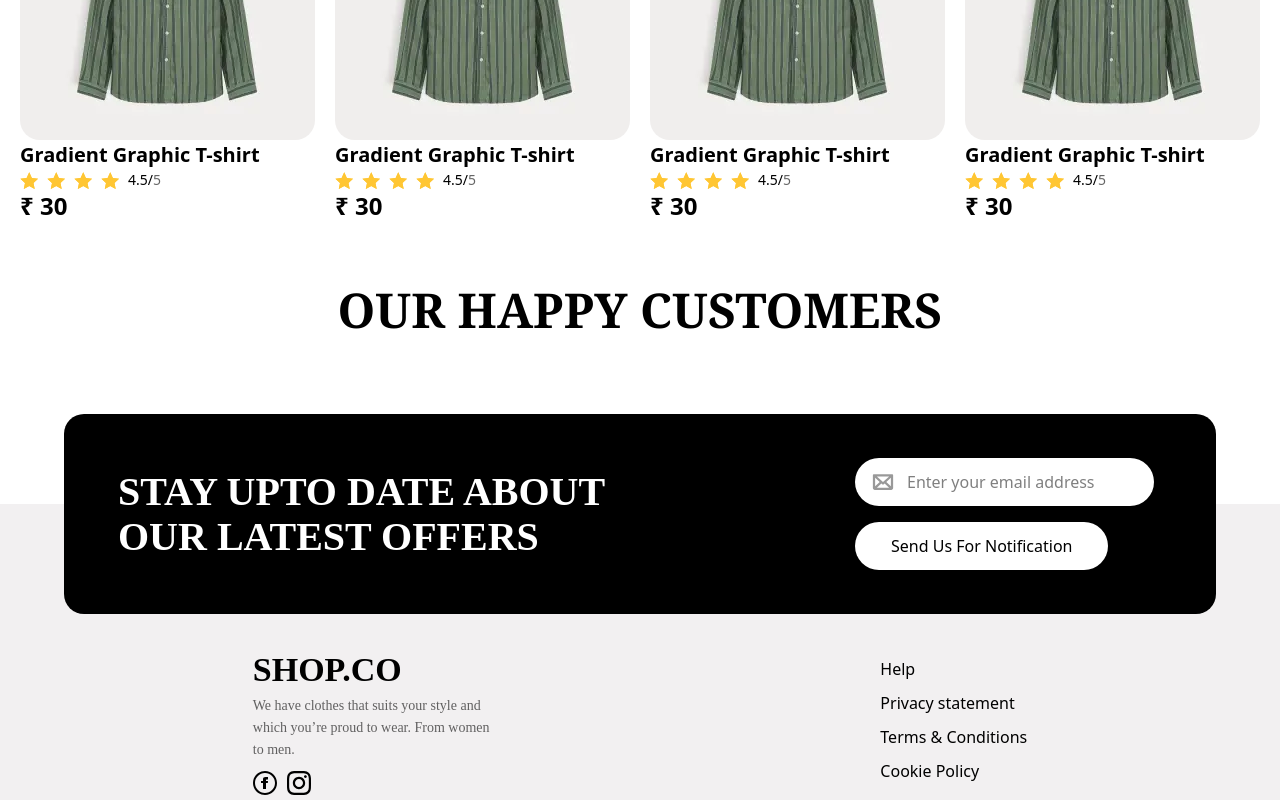
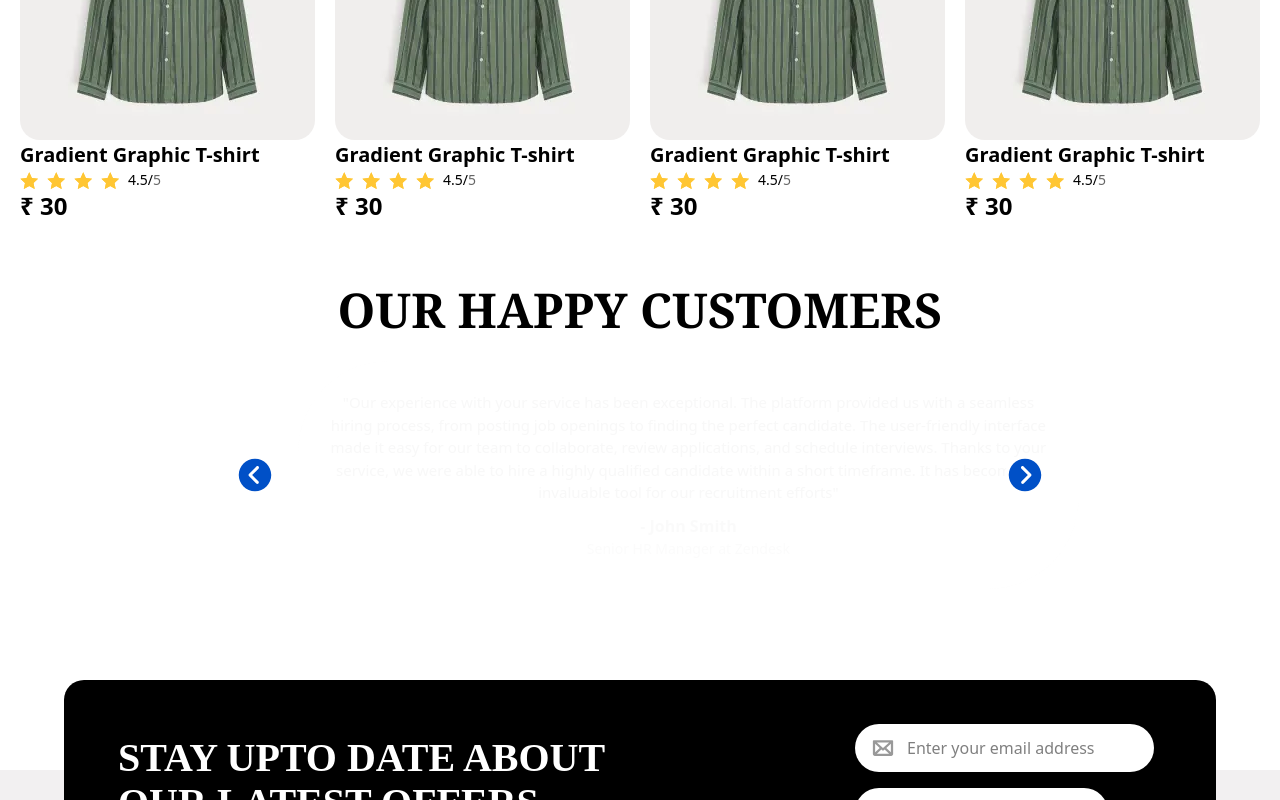
Before and after one commit to vickycoder86/MulticodeGeniusTask, a React (Vite) app: page / in a window 1280 px wide. Shown: the part 1770-2570 px from the top of the page. Built offline with nearby package versions, Linux system fonts and the light colour scheme.

Commit message:
major change

```diff
--- a/src/App.css
+++ b/src/App.css
@@ -4,10 +4,9 @@
   box-sizing: border-box;
 
 }
-.vks{
-
-  font-size: 33px;
-  /* font-family:Impact, Haettenschweiler, 'Arial Narrow Bold', sans-serif */
-
-
+.hearder_list{
+  align-items: center;
 }
+.hearder_list:hover{
+  background-color: lightgray;
+}
--- a/src/components/Product.jsx
+++ b/src/components/Product.jsx
@@ -2,6 +2,7 @@ import React, { useState } from 'react'
 import ProductCard from './ProductCard'
 import tshirt1 from "/tshirt1.webp"
 import tshirt2 from "/tshirt2.webp"
+import TestimonialSlider from './TestimonialSlider'
 
 const Product = () => {
 const myArray = [1, 2, 3, 4, 5];
@@ -61,11 +62,17 @@ const myArray = [1, 2, 3, 4, 5];
         </div>
       </div>
       </div>
-    <div className="flex flex-row items-center justify-center w-full">
+    <div className="flex flex-col items-center justify-center w-full">
         <div className="text-black text-center font-serif text-5xl font-bold pt-16 w-full">
           OUR HAPPY CUSTOMERS
         </div>
+        <div className='mt-4'>
+        <TestimonialSlider />
       </div>
+
+      </div>
+
+
 
 
       </>
--- /dev/null
+++ b/src/components/TestimonialSlider.css
@@ -0,0 +1,59 @@
+.slider-container {
+  position: relative;
+  display: flex;
+  align-items: center;
+  justify-content: center;
+  height: 250px;
+
+  /* overflow: hidden; */
+}
+
+.testimonial-card {
+  max-width: 780px;
+  text-align: center;
+  padding: 30px;
+  border-radius: 90px 0px;
+  background: #F0EEED;
+  box-shadow: 0 4px 8px rgba(0,0,0,0.1);
+  animation: fadeSlide 0.8s ease-in-out;
+}
+
+.review {
+  font-size: 15px;
+
+}
+
+.name {
+  margin-top: 10px;
+  font-weight: bold;
+  color: #555;
+}
+
+.designation {
+  font-size: 14px;
+  color: #777;
+}
+
+.left-icon, .right-icon {
+  position: absolute;
+  font-size: 40px;
+  cursor: pointer;
+  background: #fff;
+  border-radius: 50%;
+  display: flex;
+  align-items: center;
+  justify-content: center;
+}
+
+.left-icon {
+  left: -15px;
+}
+
+.right-icon {
+  right: -15px;
+}
+
+@keyframes fadeSlide {
+  from { transform: translateX(50px); opacity: 0; }
+  to { transform: translateX(0); opacity: 1; }
+}
--- /dev/null
+++ b/src/components/TestimonialSlider.jsx
@@ -0,0 +1,67 @@
+import React, { useState, useEffect } from "react";
+import {
+  IoIosArrowDropleftCircle,
+  IoIosArrowDroprightCircle,
+} from "react-icons/io";
+import "./TestimonialSlider.css"; // CSS import
+
+const testimonials = [
+  {
+    name: "John Smith",
+    designation: "Senior HR Manager at Zendesk",
+    review:
+      "Our experience with your service has been exceptional. The platform provided us with a seamless hiring process, from posting job openings to finding the perfect candidate. The user-friendly interface made it easy for our team to collaborate, review applications, and schedule interviews. Thanks to your service, we were able to hire a highly qualified candidate within a short timeframe. It has become an invaluable tool for our recruitment efforts",
+  },
+  {
+    name: "John Smith",
+    designation: "Senior HR Manager at Zendesk",
+    review:
+      "Our experience with your service has been exceptional. The platform provided us with a seamless hiring process, from posting job openings to finding the perfect candidate. The user-friendly interface made it easy for our team to collaborate, review applications, and schedule interviews. Thanks to your service, we were able to hire a highly qualified candidate within a short timeframe. It has become an invaluable tool for our recruitment efforts",
+  },
+  {
+    name: "John Smith",
+    designation: "Senior HR Manager at Zendesk",
+    review:
+      "Our experience with your service has been exceptional. The platform provided us with a seamless hiring process, from posting job openings to finding the perfect candidate. The user-friendly interface made it easy for our team to collaborate, review applications, and schedule interviews. Thanks to your service, we were able to hire a highly qualified candidate within a short timeframe. It has become an invaluable tool for our recruitment efforts",
+  },
+];
+
+export default function TestimonialSlider() {
+  const [index, setIndex] = useState(0);
+  const [animationKey, setAnimationKey] = useState(0);
+
+  useEffect(() => {
+    const interval = setInterval(() => nextSlide(), 3000);
+    return () => clearInterval(interval);
+  },);
+
+  const prevSlide = () => {
+    setIndex(index === 0 ? testimonials.length - 1 : index - 1);
+    setAnimationKey((prev) => prev + 1);
+  };
+
+  const nextSlide = () => {
+    setIndex(index === testimonials.length - 1 ? 0 : index + 1);
+    setAnimationKey((prev) => prev + 1);
+  };
+
+  return (
+    <div className="slider-container">
+      <IoIosArrowDropleftCircle
+        className="left-icon"
+        color="#0050C7"
+        onClick={prevSlide}
+      />
+      <div key={animationKey} className="testimonial-card">
+        <p className="review">"{testimonials[index].review}"</p>
+        <h3 className="name">- {testimonials[index].name}</h3>
+        <h4 className="designation">{testimonials[index].designation}</h4>
+      </div>
+      <IoIosArrowDroprightCircle
+        className="right-icon"
+        color="#0050C7"
+        onClick={nextSlide}
+      />
+    </div>
+  );
+}
--- a/src/pages/Headers.jsx
+++ b/src/pages/Headers.jsx
@@ -1,24 +1,24 @@
-import React from "react";
+import React, { useState } from "react";
 
 const Headers = () => {
+  const [showfile, setShowFile] = useState(false);
 
-  const showMenu=()=>{
-    alert("menu")
-  }
+  const showMenu = () => {
+    setShowFile(!showfile);
+  };
   return (
     <>
       <div className="fixed top-0 left-0 w-full flex justify-center z-[2147483647] p-6 px-2 bg-white ">
-
         <nav className="flex items-center w-full max-w-[1240px] gap-10">
-
           <div className="text-black font-[Impact, Haettenschweiler] text-[34px] font-bold leading-normal cursor-pointer">
             SHOP.CO
           </div>
           <ul className="flex list-none items-center gap-5 m-0">
-            <div className="relative block ml-14" onMouseOver={showMenu}>
+            <div className="relative block ml-14">
               <li className="flex cursor-pointer text-black text-base items-center gap-1">
                 Shop
                 <svg
+                  onClick={showMenu}
                   xmlns="http://www.w3.org/2000/svg"
                   width="16"
                   height="16"
@@ -31,6 +31,29 @@ const Headers = () => {
                   ></path>
                 </svg>
               </li>
+              <div style={{ position: "relative" }}>
+                {" "}
+                {/* header wrapper */}
+                {showfile && (
+                  <div
+                    style={{
+                      position: "absolute",
+                      top: "100%",
+                      left: 0,
+                      padding: "10px",
+                      backgroundColor: "#fff",
+                      border: "1px solid #ccc",
+                      width: "100px",
+                      boxShadow: "0 4px 6px rgba(0,0,0,0.1)",
+                      zIndex: 100,
+                      textAlign: "center",
+                    }}
+                  >
+                    <li className="hearder_list">Men</li>
+                    <li className="hearder_list">Child</li>
+                  </div>
+                )}
+              </div>
             </div>
 
             <li className="flex cursor-pointer font-normal items-center gap-1 text-black text-base">
```
Also changed, not shown: src/pages/Home.jsx (+56 -14 lines).
